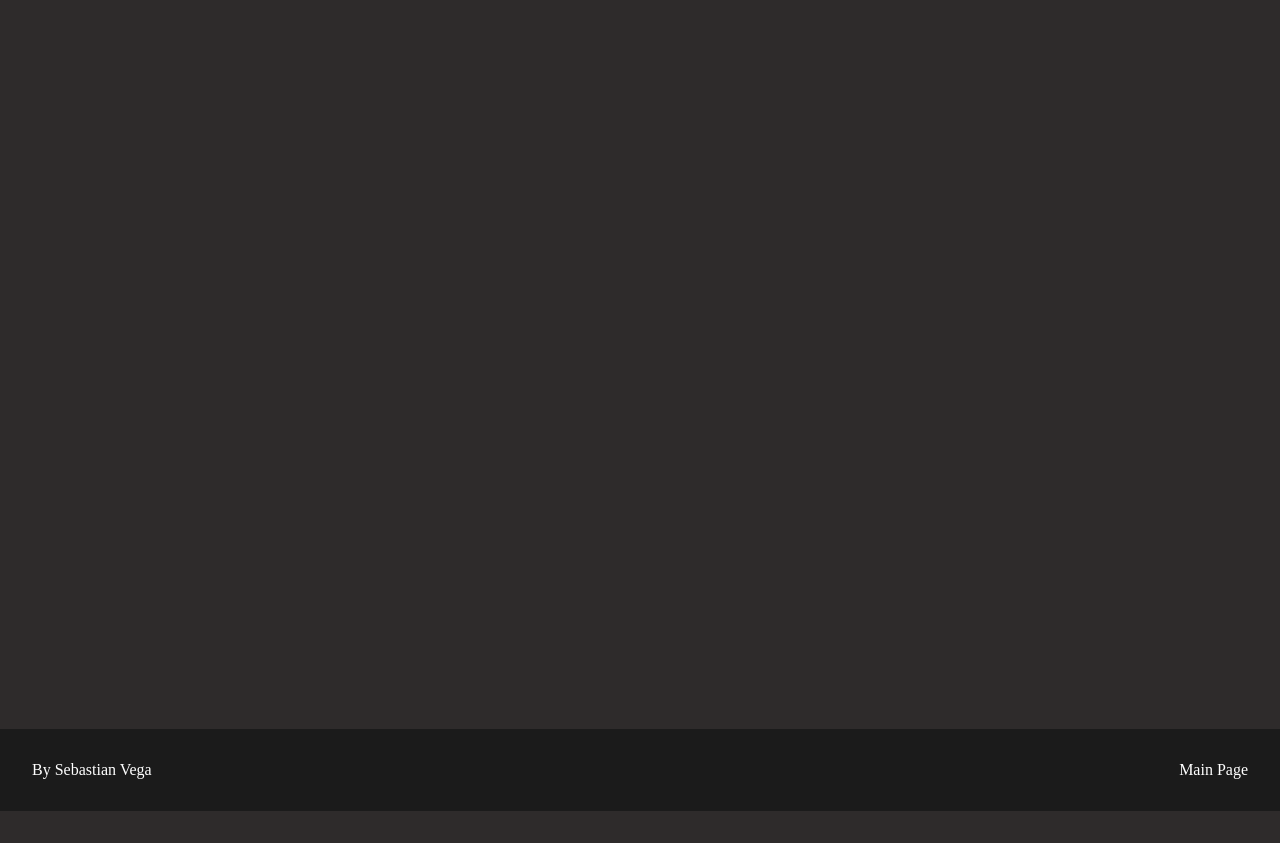
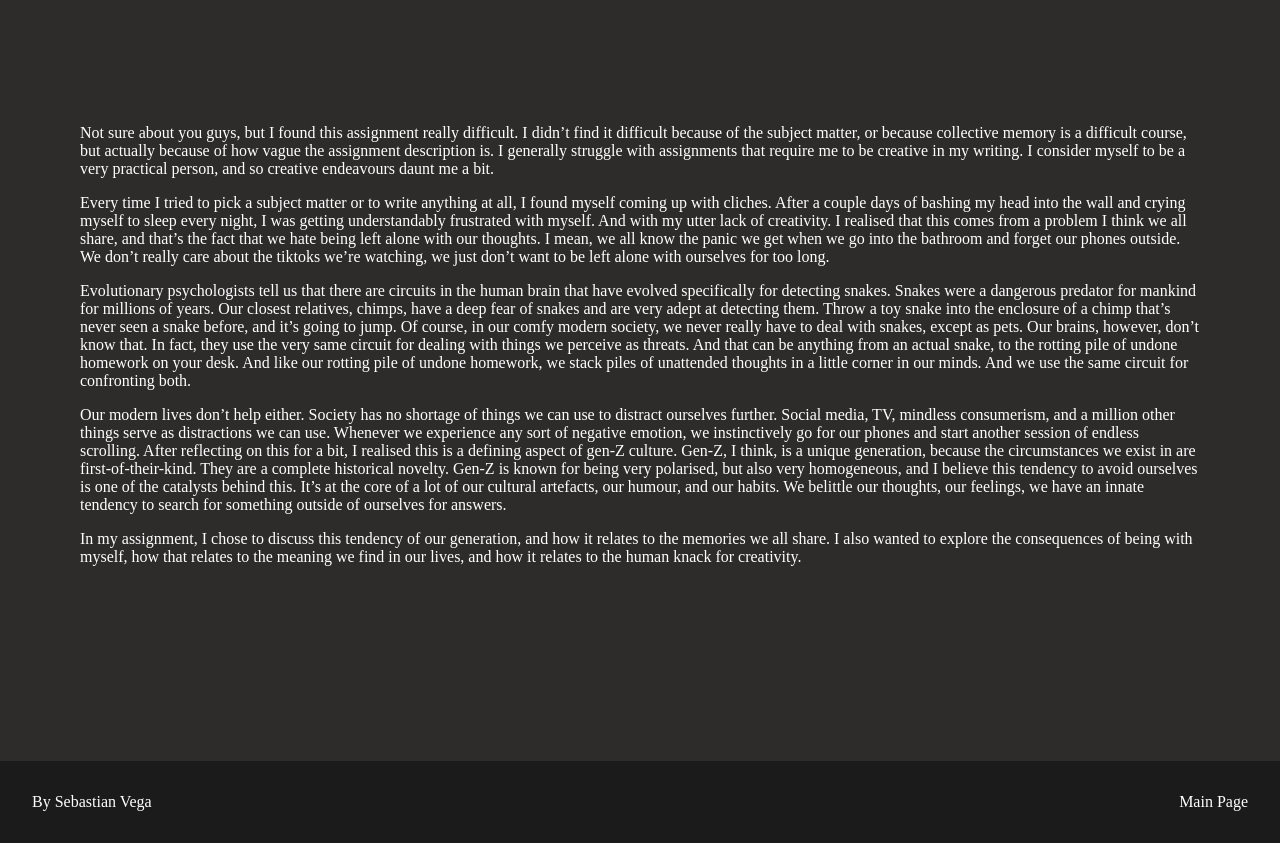
Before and after one commit to vega0604/Showcase, a plain HTML site: page script.html in a window 1280 px wide. Shown: the part 71-914 px from the top of the page. Before the commit the page ends 882 px from the top, so only its background shows below. Drawn offline with Linux system fonts and the light colour scheme; a web font is replaced by a local one.

Commit message:
added script

```diff
--- /dev/null
+++ b/script.css
@@ -0,0 +1,10 @@
+
+nav {
+    background-color: var(--bg);
+}
+
+#script{
+    flex-flow: column;
+    gap: 1rem;
+    padding: 1rem 5rem;
+}
--- a/script.html
+++ b/script.html
@@ -4,13 +4,30 @@
     <meta charset="UTF-8">
     <meta name="viewport" content="width=device-width, initial-scale=1.0">
     <link rel="stylesheet" href="./index.css">
+    <link rel="stylesheet" href="./script.css">
     <title>Showcase Script</title>
 </head>
 <body>
     <nav>
         <h1>I Do Not Know</h1>
     </nav>
-    <section></section>
+    <section id="script">
+        <p>
+            Not sure about you guys, but I found this assignment really difficult. I didn’t find it difficult because of the subject matter, or because collective memory is a difficult course, but actually because of how vague the assignment description is. I generally struggle with assignments that require me to be creative in my writing. I consider myself to be a very practical person, and so creative endeavours daunt me a bit.
+        </p>
+        <p>
+            Every time I tried to pick a subject matter or to write anything at all, I found myself coming up with cliches. After a couple days of bashing my head into the wall and crying myself to sleep every night, I was getting understandably frustrated with myself. And with my utter lack of creativity. I realised that this comes from a problem I think we all share, and that’s the fact that we hate being left alone with our thoughts. I mean, we all know the panic we get when we go into the bathroom and forget our phones outside. We don’t really care about the tiktoks we’re watching, we just don’t want to be left alone with ourselves for too long.
+        </p>
+        <p>
+            Evolutionary psychologists tell us that there are circuits in the human brain that have evolved specifically for detecting snakes. Snakes were a dangerous predator for mankind for millions of years. Our closest relatives, chimps, have a deep fear of snakes and are very adept at detecting them. Throw a toy snake into the enclosure of a chimp that’s never seen a snake before, and it’s going to jump. Of course, in our comfy modern society, we never really have to deal with snakes, except as pets. Our brains, however, don’t know that. In fact, they use the very same circuit for dealing with things we perceive as threats. And that can be anything from an actual snake, to the rotting pile of undone homework on your desk. And like our rotting pile of undone homework, we stack piles of unattended thoughts in a little corner in our minds. And we use the same circuit for confronting both.
+        </p>
+        <p>
+            Our modern lives don’t help either. Society has no shortage of things we can use to distract ourselves further. Social media, TV, mindless consumerism, and a million other things serve as distractions we can use. Whenever we experience any sort of negative emotion, we instinctively go for our phones and start another session of endless scrolling. After reflecting on this for a bit, I realised this is a defining aspect of gen-Z culture. Gen-Z, I think, is a unique generation, because the circumstances we exist in are first-of-their-kind. They are a complete historical novelty. Gen-Z is known for being very polarised, but also very homogeneous, and I believe this tendency to avoid ourselves is one of the catalysts behind this. It’s at the core of a lot of our cultural artefacts, our humour, and our habits. We belittle our thoughts, our feelings, we have an innate tendency to search for something outside of ourselves for answers.
+        </p>
+        <p>
+            In my assignment, I chose to discuss this tendency of our generation, and how it relates to the memories we all share. I also wanted to explore the consequences of being with myself, how that relates to the meaning we find in our lives, and how it relates to the human knack for creativity.
+        </p>
+    </section>
     <footer>
         <p>By Sebastian Vega</p>
         <a href="./index.html">Main Page</a>
```
